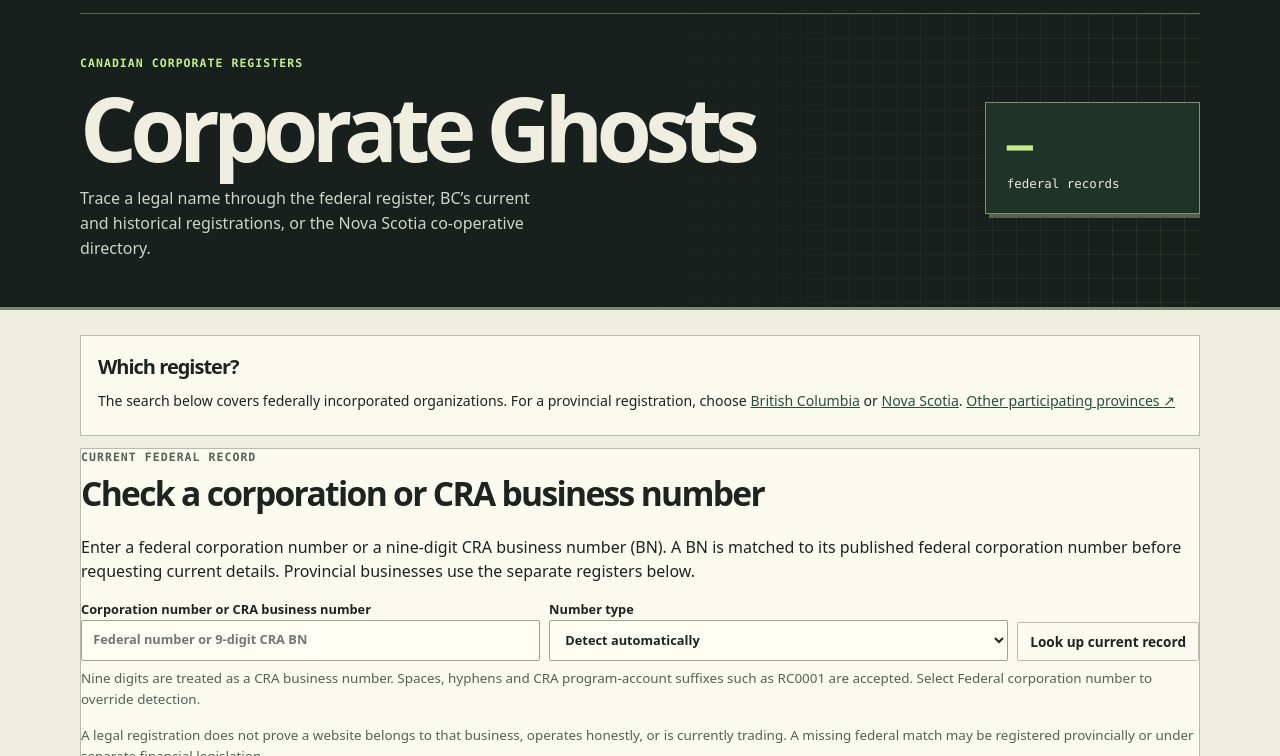
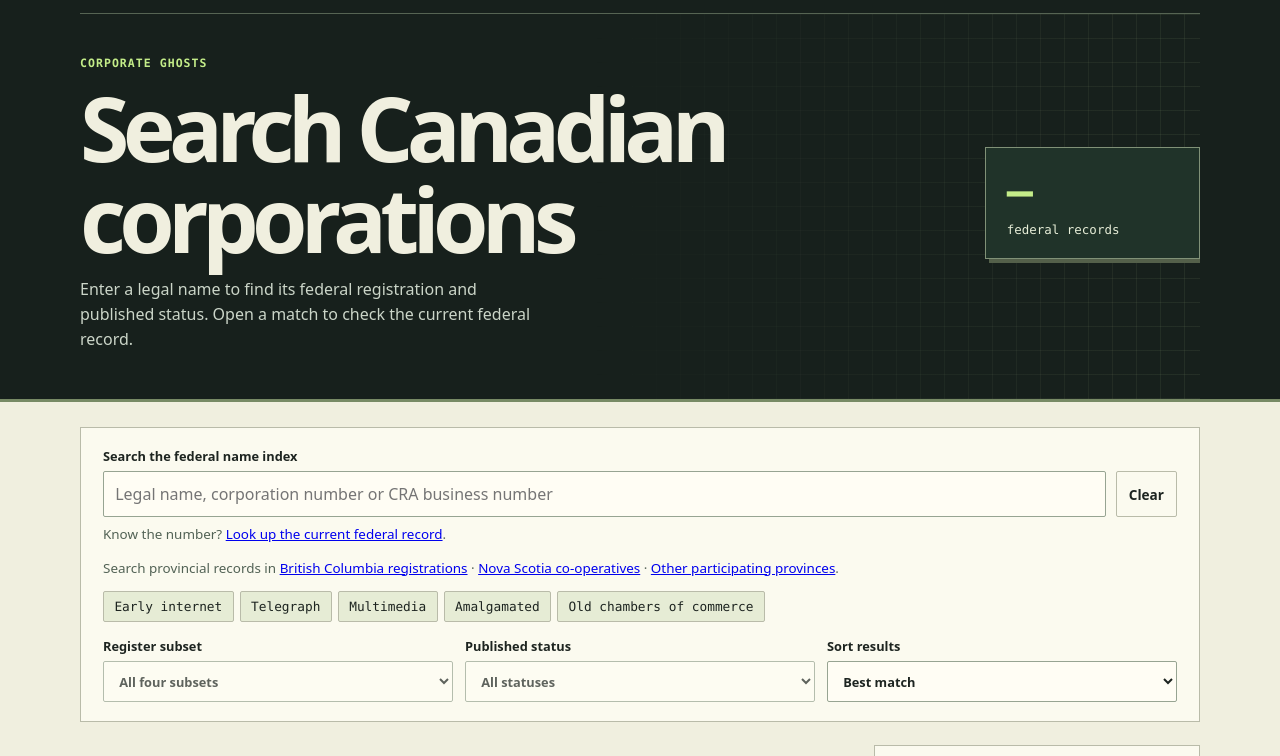
Before and after one commit to jsdyer/corporateghosts, a plain HTML site: page web/index.html in a window 1280 px wide. Shown: the part 44-800 px from the top of the page. Drawn offline with Linux system fonts and the light colour scheme.

Commit message:
Show the federal name search first and link directly to number lookups

```diff
--- a/web/index.html
+++ b/web/index.html
@@ -19,31 +19,18 @@
   <header><div class="wrap mast"><a id="coolcode" class="brand" href="https://coolcode.ca/"><span class="logo-mark" aria-hidden="true">&gt;_</span>CoolCode.ca</a><a href="#about">Sources &amp; coverage ↓</a></div></header>
   <section class="hero" aria-labelledby="title">
     <div class="wrap hero-inner">
-      <div><p class="eyebrow">CANADIAN CORPORATE REGISTERS</p><h1 id="title">Corporate Ghosts</h1><p>Trace a legal name through the federal register, BC’s current and historical registrations, or the Nova Scotia co-operative directory.</p></div>
+      <div><p class="eyebrow">CORPORATE GHOSTS</p><h1 id="title">Search Canadian corporations</h1><p>Enter a legal name to find its federal registration and published status. Open a match to check the current federal record.</p></div>
       <div class="readout"><strong id="total">—</strong><span>federal records</span></div>
     </div>
   </section>
   <main id="explorer" class="wrap workspace">
-    <section class="panel note"><h2>Which register?</h2><p>The search below covers federally incorporated organizations. For a provincial registration, choose <a href="./provinces.html?province=bc">British Columbia</a> or <a href="./provinces.html?province=ns">Nova Scotia</a>. <a href="https://ised-isde.canada.ca/cbr-rec/en/">Other participating provinces ↗</a></p></section>
-    <section class="panel" id="current-record" aria-labelledby="live-heading">
-      <p class="eyebrow">CURRENT FEDERAL RECORD</p><h2 id="live-heading">Check a corporation or CRA business number</h2>
-      <p>Enter a federal corporation number or a nine-digit CRA business number (BN). A BN is matched to its published federal corporation number before requesting current details. Provincial businesses use the separate registers below.</p>
-      <form id="live-form" class="search-row"><label for="live-id">Corporation number or CRA business number<input id="live-id" maxlength="40" placeholder="Federal number or 9-digit CRA BN" autocomplete="off" required></label><label for="live-kind">Number type<select id="live-kind"><option value="auto">Detect automatically</option><option value="business">CRA business number</option><option value="corporation">Federal corporation number</option></select></label><button id="lookup" type="submit">Look up current record</button></form><p class="hint">Nine digits are treated as a CRA business number. Spaces, hyphens and CRA program-account suffixes such as RC0001 are accepted. Select Federal corporation number to override detection.</p>
-      <p id="live-status" role="status" aria-live="polite"></p><div id="live-matches" class="hint"></div>
-      <p class="hint">A legal registration does not prove a website belongs to that business, operates honestly, or is currently trading. A missing federal match may be registered provincially or under separate financial legislation.</p>
-      <div id="live-results" hidden><h3 id="live-name"></h3><p id="live-date"></p><dl id="live-fields" class="fields"></dl>
-      <details open><summary>Directors and annual returns</summary><h4>Directors in the returned record</h4><p id="live-directors" class="multiline"></p><h4>Annual return compliance</h4><p id="live-returns" class="multiline"></p></details>
-      <details><summary>Individuals with significant control</summary><p>These are dated person statements, including any closed records returned. They are not a verified current ownership list. Names are shown when published; residential addresses and dates of birth are omitted.</p><p id="live-control" class="multiline"></p></details>
-      <details><summary>Filing timeline</summary><p>Received and effective dates describe different events. An anniversary date alone does not establish the incorporation date.</p><ol id="live-filings"></ol></details>
-      <div id="live-comparison"></div><div class="actions"><button id="save-capture" type="button">Save dated capture on this device</button><button id="export-capture" type="button">Export this capture</button><a href="https://ised-isde.canada.ca/cc/lgcy/fdrlCrpSrch.html?locale=en_CA">Verify in the official register ↗</a></div></div>
-      <details><summary>Saved comparisons</summary><p id="saved-count"></p><ul id="saved-captures"></ul><div class="actions"><button id="export-saved" type="button">Export saved captures</button><button id="clear-saved" type="button">Clear saved captures</button></div><p>Saved only when requested, in this browser. Refreshing retains them. Shared browsers share these captures. The resolved federal corporation number is sent to CoolCode’s gateway and ISED on lookup; there is no background monitoring or account.</p></details>
-    </section>
     <section class="panel search-panel" aria-label="Search tools">
       <form role="search" id="search-form">
-        <label for="query">Search legal names, corporation numbers, CRA business numbers or status details</label>
-        <div class="search-row"><input type="search" id="query" placeholder="Try a legal name, federal corporation number or CRA BN" maxlength="180" autocomplete="off"><button type="button" id="clear">Clear</button></div>
+        <label for="query">Search the federal name index</label>
+        <div class="search-row"><input type="search" id="query" placeholder="Legal name, corporation number or CRA business number" maxlength="180" autocomplete="off"><button type="button" id="clear">Clear</button></div>
       </form>
-      <p class="hint">Matching is case and accent insensitive. Put words in quotes to keep them together.</p>
+      <p class="hint">Know the number? <a href="#live-id">Look up the current federal record</a>.</p>
+      <p class="hint">Search provincial records in <a href="./provinces.html?province=bc">British Columbia registrations</a> · <a href="./provinces.html?province=ns">Nova Scotia co-operatives</a> · <a href="https://ised-isde.canada.ca/cbr-rec/en/">Other participating provinces</a>.</p>
       <p id="number-guidance" class="hint" hidden></p>
       <div class="chips" id="choices" aria-label="Suggested searches"></div>
       <div class="controls">
@@ -70,6 +57,19 @@
         </section>
       </aside>
     </div>
+    <section class="panel" id="current-record" aria-labelledby="live-heading">
+      <p class="eyebrow">CURRENT FEDERAL RECORD</p><h2 id="live-heading">Check a corporation or CRA business number</h2>
+      <p>Enter a federal corporation number or a nine-digit CRA business number (BN). A BN is matched to its published federal corporation number before requesting current details. Use the provincial links by the name search for BC registrations and Nova Scotia co-operatives.</p>
+      <form id="live-form" class="search-row"><label for="live-id">Corporation number or CRA business number<input id="live-id" maxlength="40" placeholder="Federal number or 9-digit CRA BN" autocomplete="off" required></label><label for="live-kind">Number type<select id="live-kind"><option value="auto">Detect automatically</option><option value="business">CRA business number</option><option value="corporation">Federal corporation number</option></select></label><button id="lookup" type="submit">Look up current record</button></form><p class="hint">Nine digits are treated as a CRA business number. Spaces, hyphens and CRA program-account suffixes such as RC0001 are accepted. Select Federal corporation number to override detection.</p>
+      <p id="live-status" role="status" aria-live="polite"></p><div id="live-matches" class="hint"></div>
+      <p class="hint">A legal registration does not prove a website belongs to that business, operates honestly, or is currently trading. A missing federal match may be registered provincially or under separate financial legislation.</p>
+      <div id="live-results" hidden><h3 id="live-name"></h3><p id="live-date"></p><dl id="live-fields" class="fields"></dl>
+      <details open><summary>Directors and annual returns</summary><h4>Directors in the returned record</h4><p id="live-directors" class="multiline"></p><h4>Annual return compliance</h4><p id="live-returns" class="multiline"></p></details>
+      <details><summary>Individuals with significant control</summary><p>These are dated person statements, including any closed records returned. They are not a verified current ownership list. Names are shown when published; residential addresses and dates of birth are omitted.</p><p id="live-control" class="multiline"></p></details>
+      <details><summary>Filing timeline</summary><p>Received and effective dates describe different events. An anniversary date alone does not establish the incorporation date.</p><ol id="live-filings"></ol></details>
+      <div id="live-comparison"></div><div class="actions"><button id="save-capture" type="button">Save dated capture on this device</button><button id="export-capture" type="button">Export this capture</button><a href="https://ised-isde.canada.ca/cc/lgcy/fdrlCrpSrch.html?locale=en_CA">Verify in the official register ↗</a></div></div>
+      <details><summary>Saved comparisons</summary><p id="saved-count"></p><ul id="saved-captures"></ul><div class="actions"><button id="export-saved" type="button">Export saved captures</button><button id="clear-saved" type="button">Clear saved captures</button></div><p>Saved only when requested, in this browser. Refreshing retains them. Shared browsers share these captures. The resolved federal corporation number is sent to CoolCode’s gateway and ISED on lookup; there is no background monitoring or account.</p></details>
+    </section>
   </main>
   <footer><div class="wrap"><span>Corporate Ghosts · Contains information licensed under the <a href="https://open.canada.ca/en/open-government-licence-canada/">Open Government Licence – Canada</a>.</span><a href="https://github.com/jsdyer/corporateghosts">Source code ↗</a> <a href="https://coolcode.ca/report/?tool=corporateghosts" referrerpolicy="no-referrer">Report an issue</a></div></footer>
   <dialog id="detail" aria-labelledby="detail-title">
```
